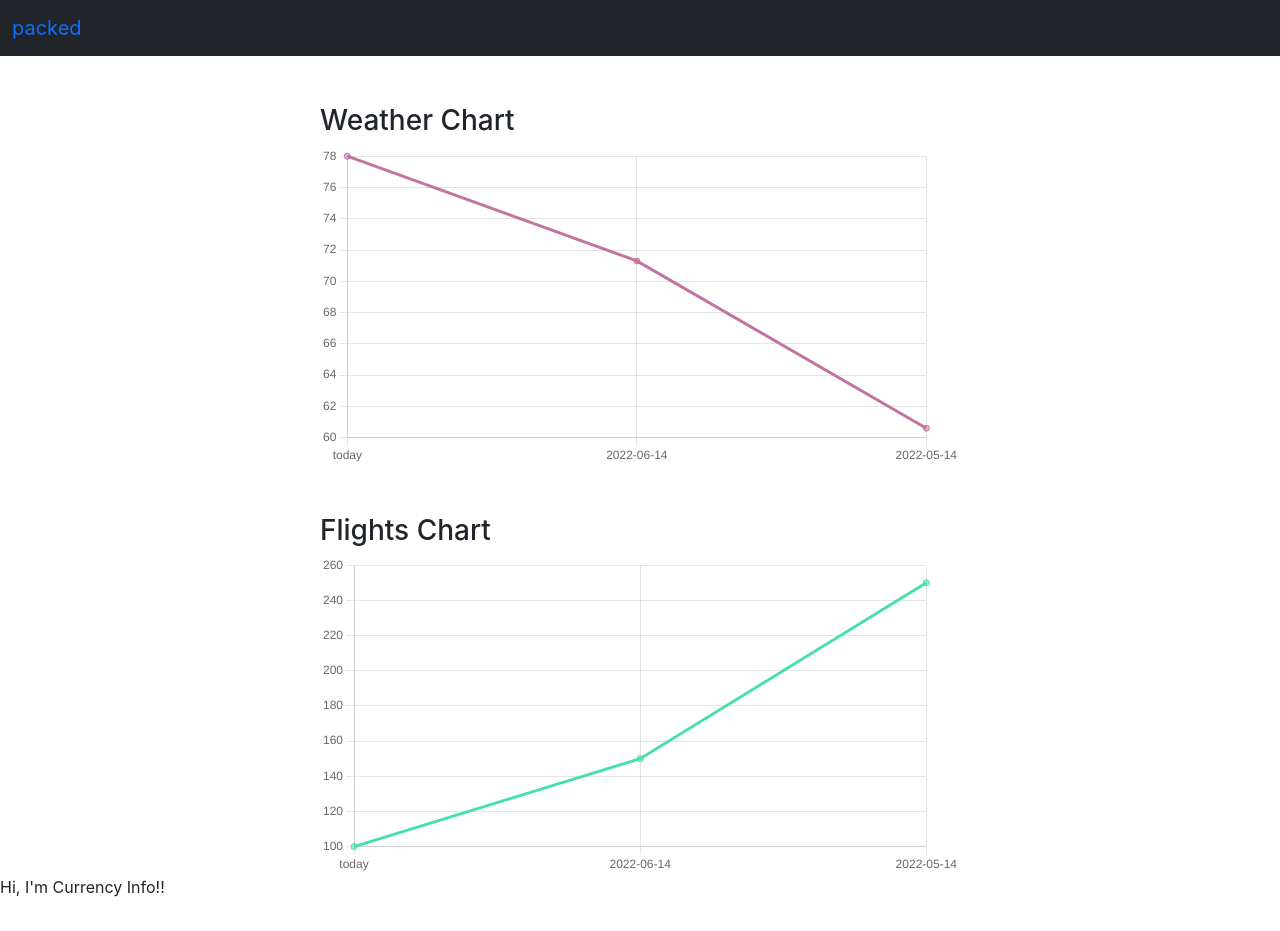
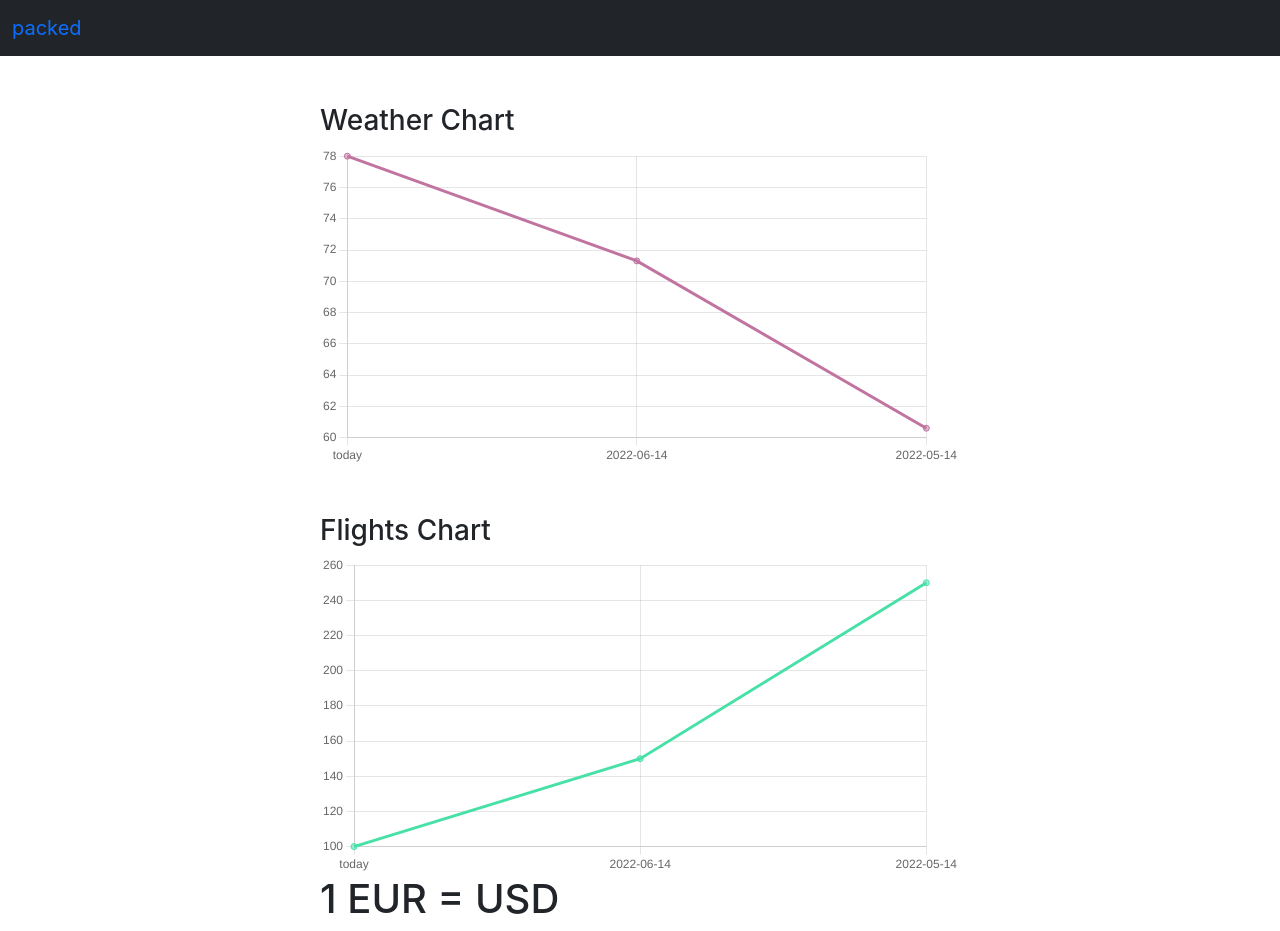
Before and after one commit to Junnanella/Packed, a React (Create React App) app in the folder ghi/: page /travel_details in a window 1280 px wide. Before the commit the page ends 899 px from the top, so only its background shows below. Built offline with nearby package versions, Linux system fonts and the light colour scheme; no server answers.

Commit message:
Able to get just the float currency rate to render

```diff
--- a/ghi/src/DataCharts/CurrencyInfo.js
+++ b/ghi/src/DataCharts/CurrencyInfo.js
@@ -11,9 +11,20 @@ const useCurrencyData = () => {
     }
     fetchData();
   }, []);
+
+  return currencyRate;
 };
 
 export default function CurrencyInfo() {
   const currencyRate = useCurrencyData();
-  return "Hi, I'm Currency Info!!";
+  const [originCode, setOriginCode] = useState("EUR");
+  const [destinationCode, setDestinationCode] = useState("USD");
+
+  return (
+    <div className="offset-3 col-6">
+      <h1>
+        1 {originCode} = {currencyRate} {destinationCode}
+      </h1>
+    </div>
+  );
 }
```
Also changed, not shown: ghi/src/DataCharts/LoadApiData.js (+7 -2 lines), 1 other file (tests, documents, lock files or other folders).
